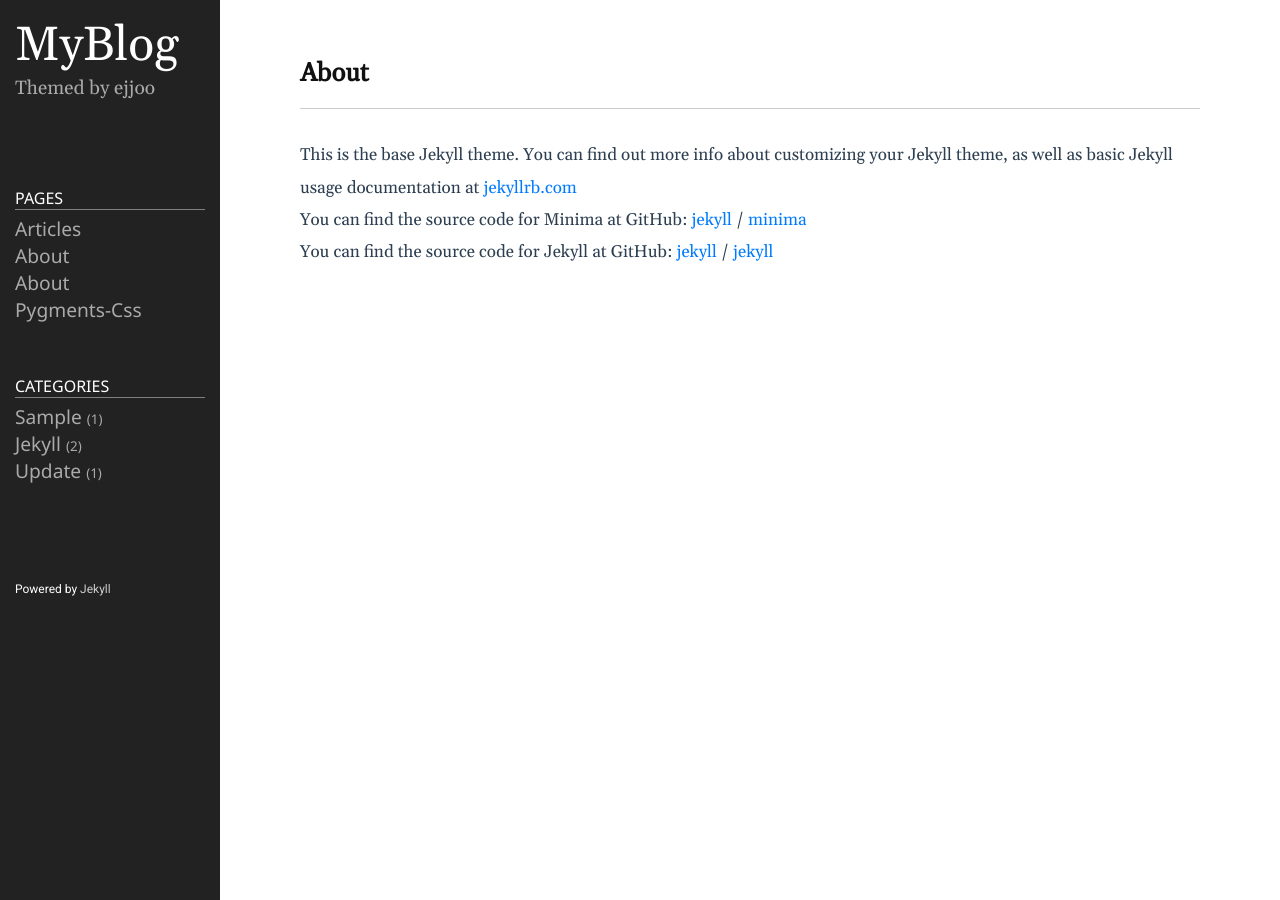
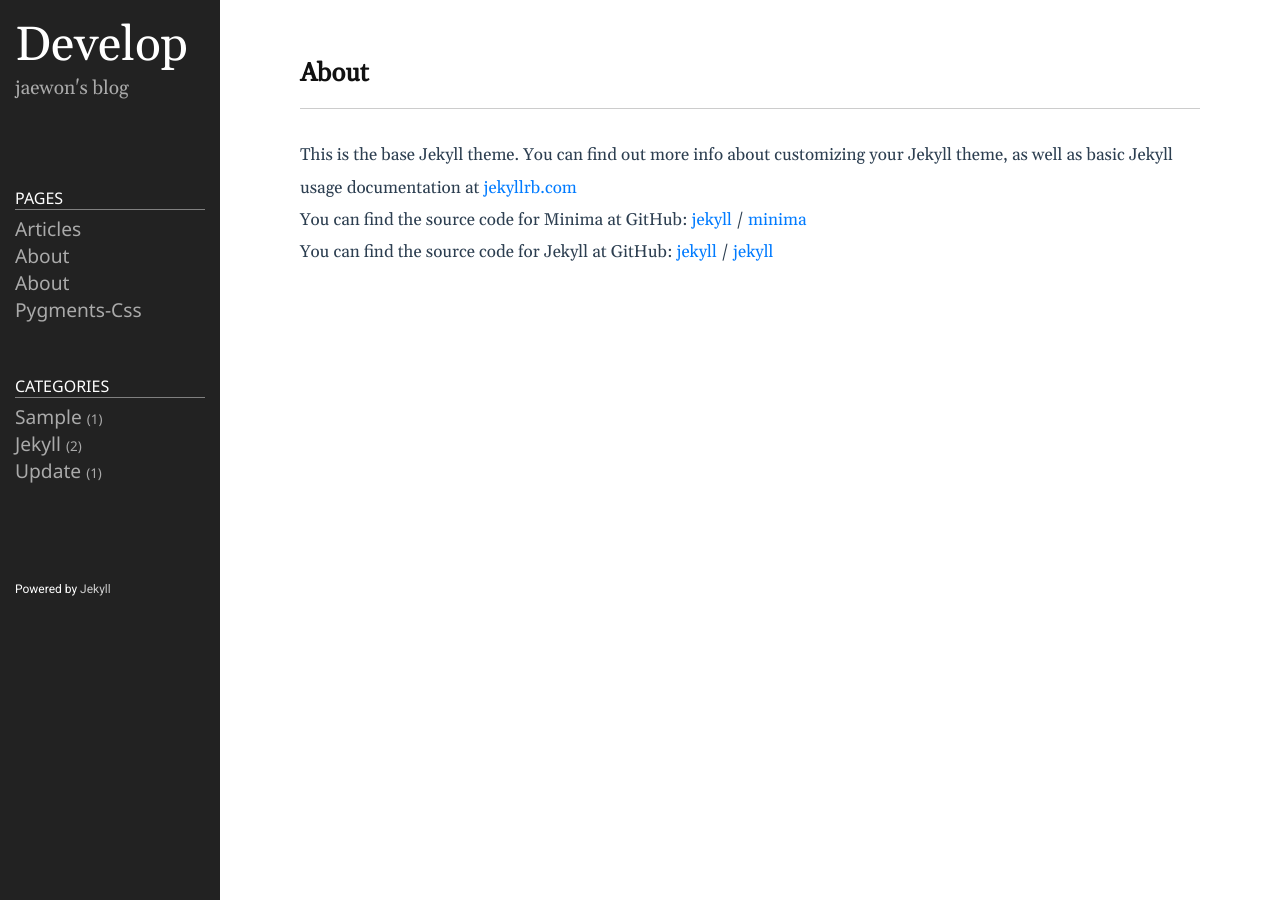
Before and after one commit to Jaewon-Yun/Jaewon-Yun.github.io, a Jekyll site: the page built from about.markdown, in a window 1280 px wide. Built offline with Jekyll 4.4.1, drawn with Linux system fonts in a browser that asks for light colours.

Commit message:
2021-10-03 04:34

```diff
--- a/_config.yml
+++ b/_config.yml
@@ -18,13 +18,13 @@
 # You can create any custom variable you would like, and they will be accessible
 # in the templates via {{ site.myvariable }}.
 
-title: MyBlog
-email: ejjoo7994@gmail.com
+title: Develop
+email: woin2ee@gmail.com
 description: >- # this means to ignore newlines until "baseurl:"
-  Themed by ejjoo
+  jaewon's blog
 # baseurl: "/" # the subpath of your site, e.g. /blog
 # url: "http://ejjoo.github.io" # the base hostname & protocol for your site, e.g. http://example.com
-github_username: ejjoo
+github_username: Jaewon-Yun
 highlighter: rouge
 svg:
   optimize: true
--- a/_posts/2021-10-01-first-post.markdown
+++ b/_posts/2021-10-01-first-post.markdown
@@ -13,6 +13,7 @@ Blog First Post
 'dfsdfsdfasdfasdf'
 이 포스트의 타이틀 : {{ page.title }} 이다.
 {{ page.date }}
+{{ site.title }}
 
 # <글머리>
 
--- a/about.markdown
+++ b/about.markdown
@@ -1,7 +1,7 @@
 ---
 layout: page
 title: About
-permalink: /about/
+permalink: /about1/
 ---
 
 This is the base Jekyll theme. You can find out more info about customizing your Jekyll theme, as well as basic Jekyll usage documentation at [jekyllrb.com](https://jekyllrb.com/)
```
